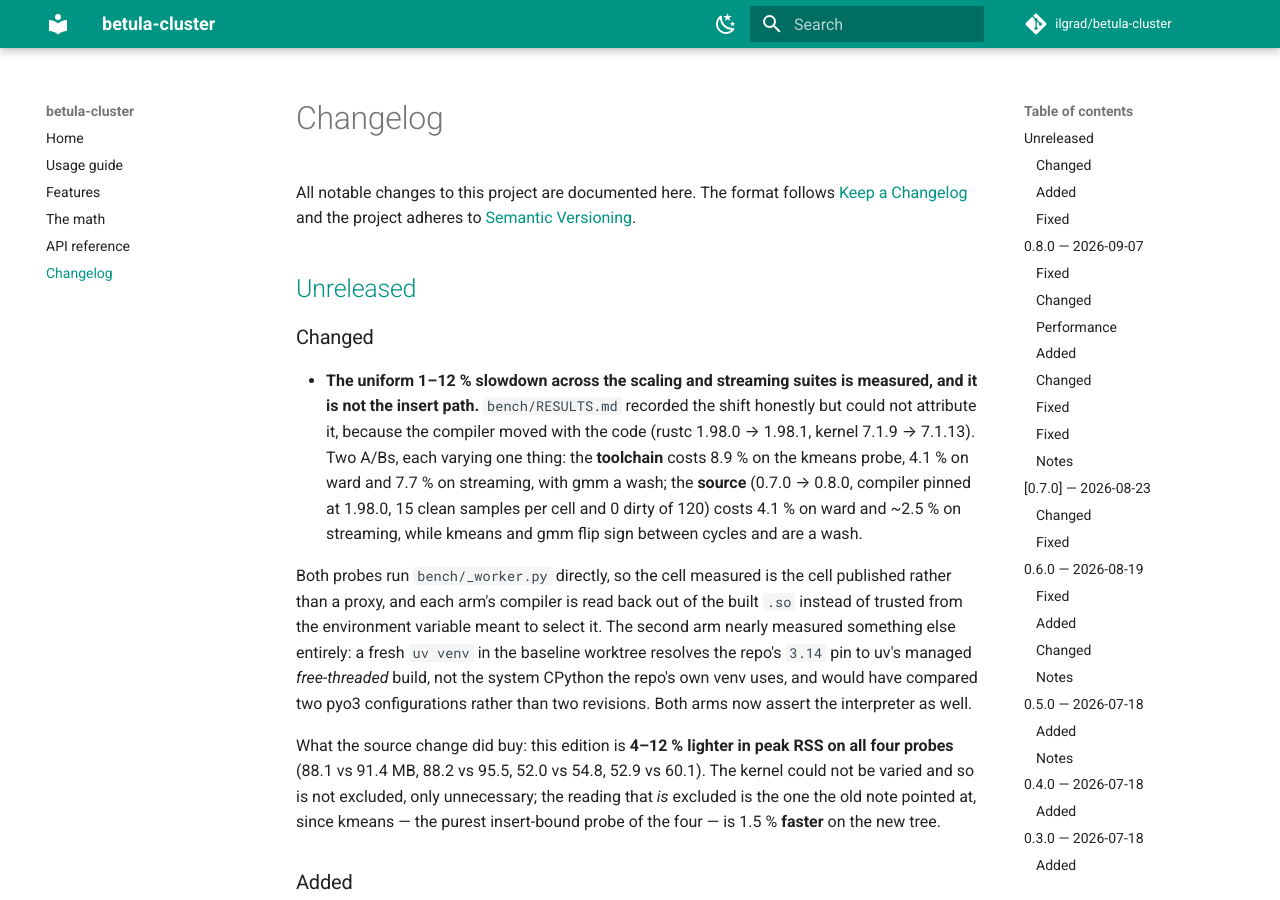
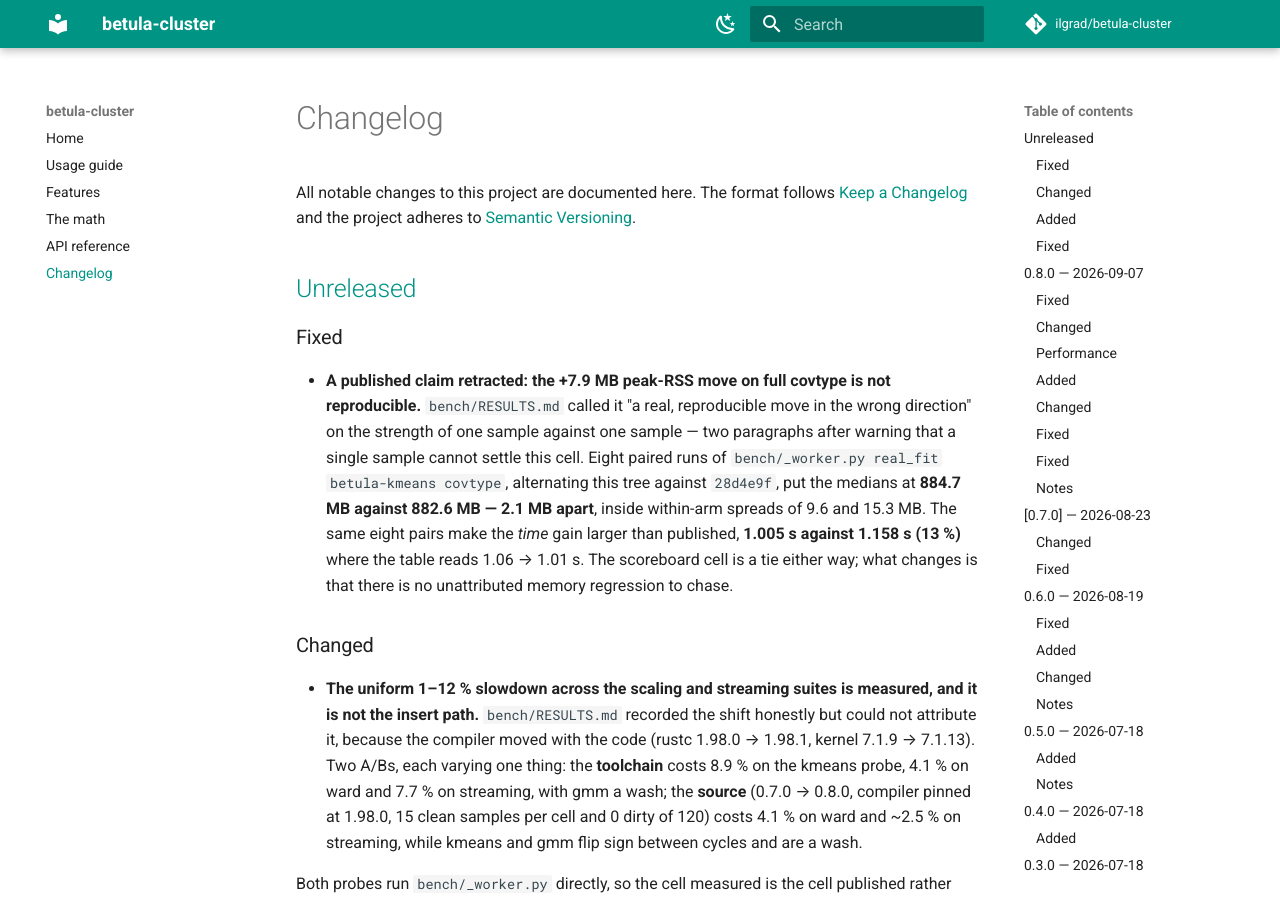
Before and after one commit to ilgrad/betula-cluster, an MkDocs documentation site: the page built from docs/changelog.md, in a window 1280 px wide and 900 px high. Built offline with MkDocs 1.6.1 and Material for MkDocs 9.7.7, drawn with Linux system fonts in a browser that asks for light colours; comment, search, counter and statistics services are not loaded.

Commit message:
bench: retract the covtype +7.9 MB regression -- it does not survive repetition
The page called that move "a real, reproducible move in the wrong
direction", two paragraphs after stating that a single sample against a
single sample cannot resolve this cell. Only one of those two sentences
could be true and it was not the first: eight paired runs of
`real_fit betula-kmeans covtype`, alternating this tree against 28d4e9f
in the second worktree the Speed section's source arm already uses, put
the peak-RSS medians 2.1 MB apart -- 884.7 against 882.6 -- inside
within-arm spreads of 9.6 and 15.3 MB.

The same pairs move the time claim the other way, and by more than the
table says: 1.005 s against 1.158 s, a 13 % gain for this tree where the
published single samples read 1.06 -> 1.01 s.

Absolute levels in the re-measure sit ~20 MB below the table because the
probe imports only NumPy, scikit-learn and SciPy while comprehensive.py
spawns the worker from an interpreter that already holds pandas and
matplotlib. Only the paired difference is comparable, and the paired
difference is what the claim was about.

```diff
--- a/CHANGELOG.md
+++ b/CHANGELOG.md
@@ -5,6 +5,16 @@ All notable changes to this project are documented here. The format follows
 [Semantic Versioning](https://semver.org/spec/v2.0.0.html).
 
 ## [Unreleased]
+
+### Fixed
+- **A published claim retracted: the +7.9 MB peak-RSS move on full covtype is not reproducible.**
+  `bench/RESULTS.md` called it "a real, reproducible move in the wrong direction" on the strength of
+  one sample against one sample — two paragraphs after warning that a single sample cannot settle
+  this cell. Eight paired runs of `bench/_worker.py real_fit betula-kmeans covtype`, alternating this
+  tree against `28d4e9f`, put the medians at **884.7 MB against 882.6 MB — 2.1 MB apart**, inside
+  within-arm spreads of 9.6 and 15.3 MB. The same eight pairs make the *time* gain larger than
+  published, **1.005 s against 1.158 s (13 %)** where the table reads 1.06 → 1.01 s. The scoreboard
+  cell is a tie either way; what changes is that there is no unattributed memory regression to chase.
 
 ### Changed
 - **The uniform 1–12 % slowdown across the scaling and streaming suites is measured, and it is not
```
Also changed, not shown: bench/RESULTS.md (+20 -7 lines).
